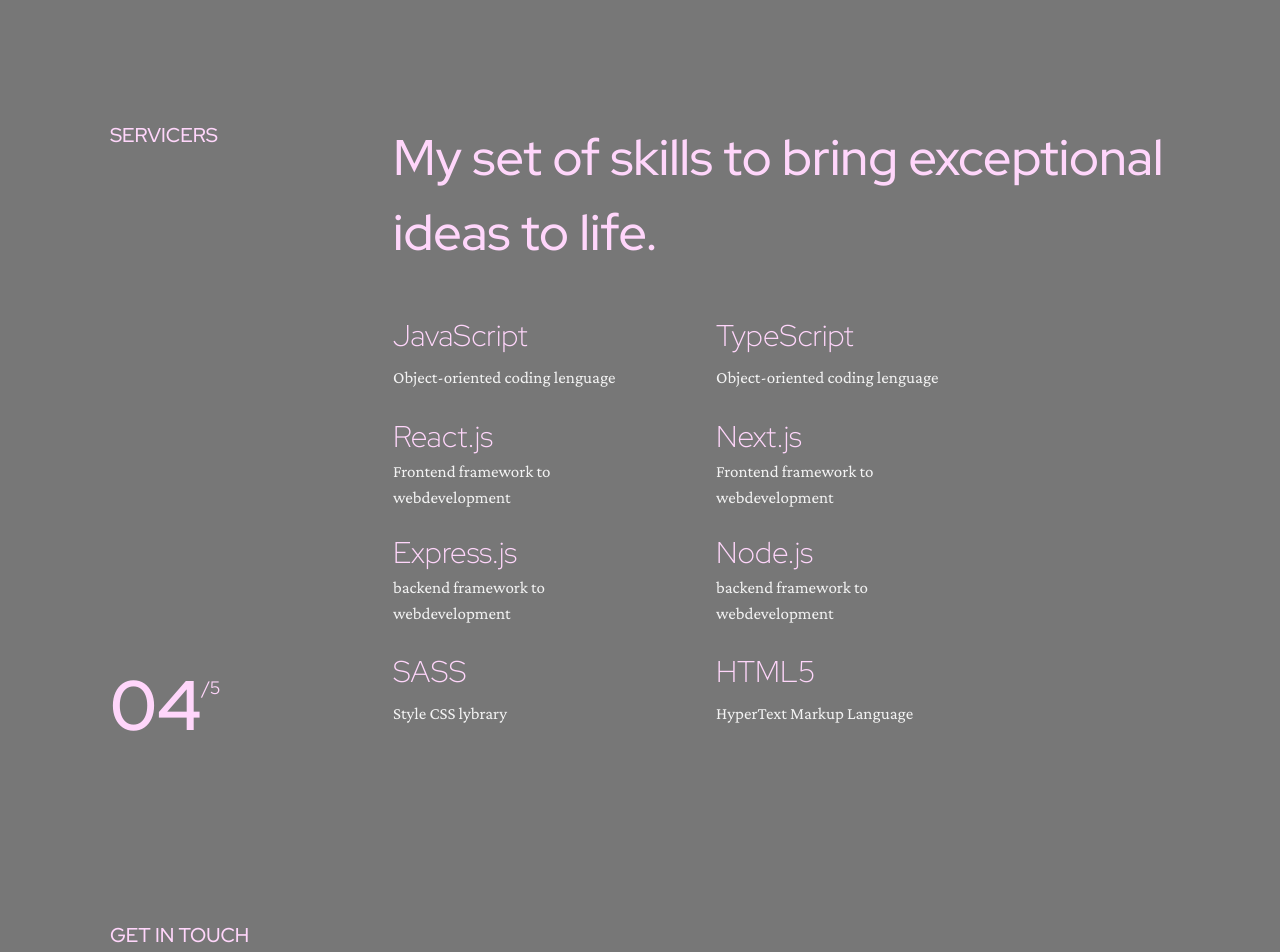
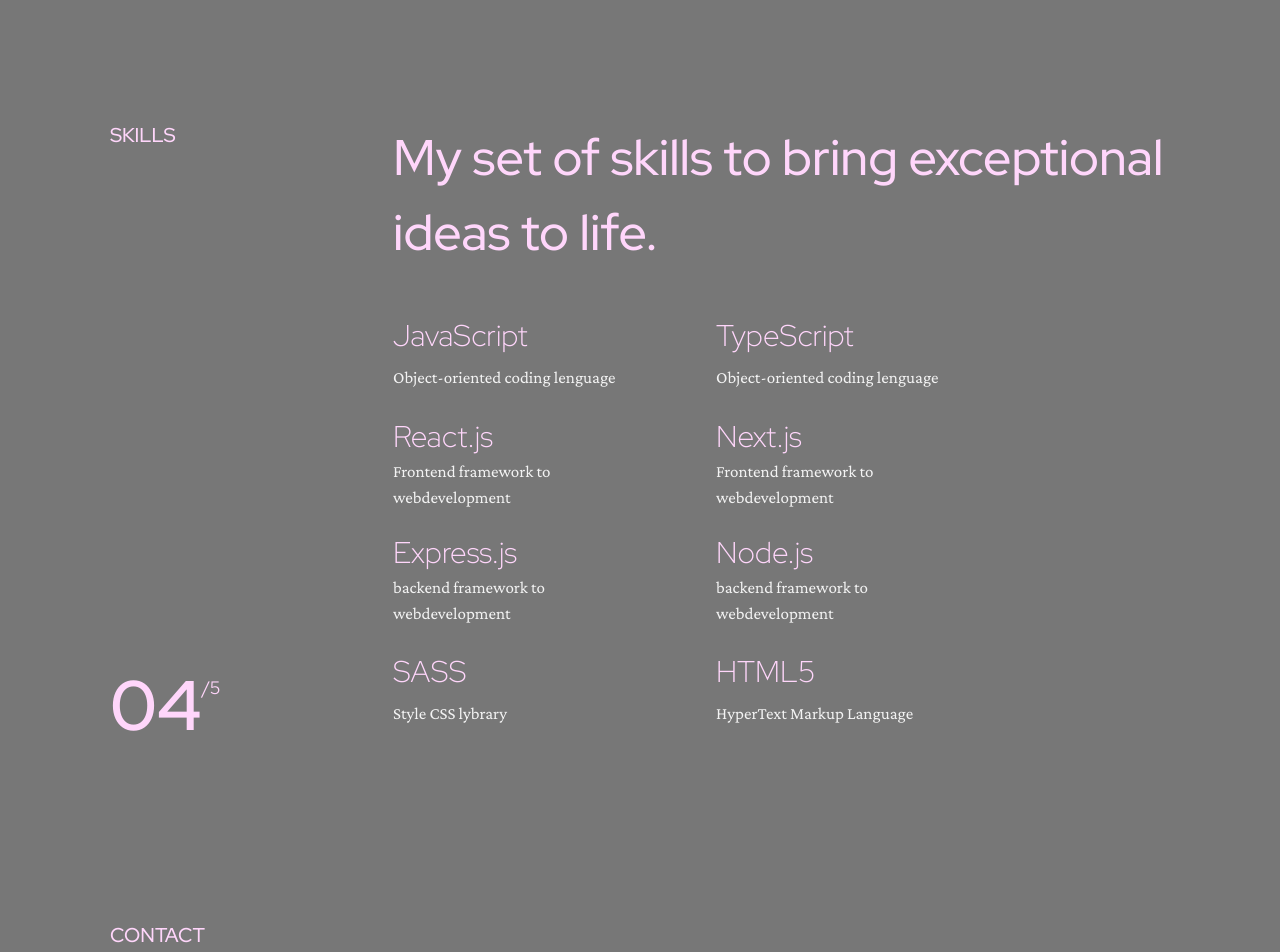
Before and after one commit to Pedrokielma/my-portfolio, a Next.js app: page / in a window 1280 px wide. Shown: the part 2400-3352 px from the top of the page. Built offline with nearby package versions, Linux system fonts and the light colour scheme; no server answers.

Commit message:
initial responsive moves

```diff
--- a/src/app/components/Header/header.module.scss
+++ b/src/app/components/Header/header.module.scss
@@ -22,6 +22,9 @@
   .sectionLeft {
     flex: auto;
     max-width: 464px;
+    @include respond-to("tablet") {
+      display: none;
+    }
     .logo {
       font-size: 25px;
       font-weight: 900;
@@ -35,6 +38,9 @@
     justify-content: space-between;
     margin-left: 50px;
     align-items: center;
+    @include respond-to("tablet") {
+      display: none;
+    }
 
 
     .midiaLink {
--- a/src/app/components/NavBar/navBar.module.scss
+++ b/src/app/components/NavBar/navBar.module.scss
@@ -16,6 +16,13 @@
     display: flex;
     &.active {
       right: -80%;
+    }
+    @include respond-to("tablet") {
+      padding: 147px 50px 70px 50px;
+      width: 100%;
+      &.active {
+        right: -100%;
+      }
     }
     .list {
       display: flex;
--- a/src/app/components/SideNavCounter/sideNavCounter.module.scss
+++ b/src/app/components/SideNavCounter/sideNavCounter.module.scss
@@ -17,6 +17,7 @@
   .nameSection {
     font-size: 20px;
     font-weight: 500;
+    text-transform: uppercase;
   }
   .counter {
     display: flex;
--- a/src/app/pages/About/index.tsx
+++ b/src/app/pages/About/index.tsx
@@ -26,7 +26,7 @@
 
   return (
     <section ref={ref} id={id} className={style.about}>
-      <SideNavCounter counter="03" name="ABOUT ME" />
+      <SideNavCounter counter="03" name="About me" />
       <div className={style.aboutSection}>
         <h2 className={style.aboutTitle}>
           Love for the surf, coding, and all things outdoors.
--- a/src/app/pages/Contact/index.tsx
+++ b/src/app/pages/Contact/index.tsx
@@ -26,7 +26,7 @@
 
   return (
     <section ref={ref} id={id} className={style.contact}>
-      <SideNavCounter counter="05" name="GET IN TOUCH" />
+      <SideNavCounter counter="05" name="Contact" />
       <div className={style.contactSection}>
         <h2 className={style.contactTitle}>
        {"Let's talk!"}
--- a/src/app/pages/Portfolio/index.tsx
+++ b/src/app/pages/Portfolio/index.tsx
@@ -76,7 +76,7 @@
 
   return (
     <section ref={myRef} id={id} className={style.portfolio}>
-      <SideNavCounter counter="02" name="SELECTED WORKS" />
+      <SideNavCounter counter="02" name="Selected works" />
       <div
         ref={projectListRef}
         onScroll={() => {
--- a/src/app/pages/Skill/index.tsx
+++ b/src/app/pages/Skill/index.tsx
@@ -42,7 +42,7 @@
 
   return (
     <section ref={ref} id={id} className={style.skill}>
-      <SideNavCounter counter="04" name='SERVICERS' />
+      <SideNavCounter counter="04" name='Skills' />
       <div className={style.skillSection}>
         <div className={style.skillContent}>
           <h2 className={style.skillTitle}>My set of skills to bring exceptional ideas to life.</h2>
```
